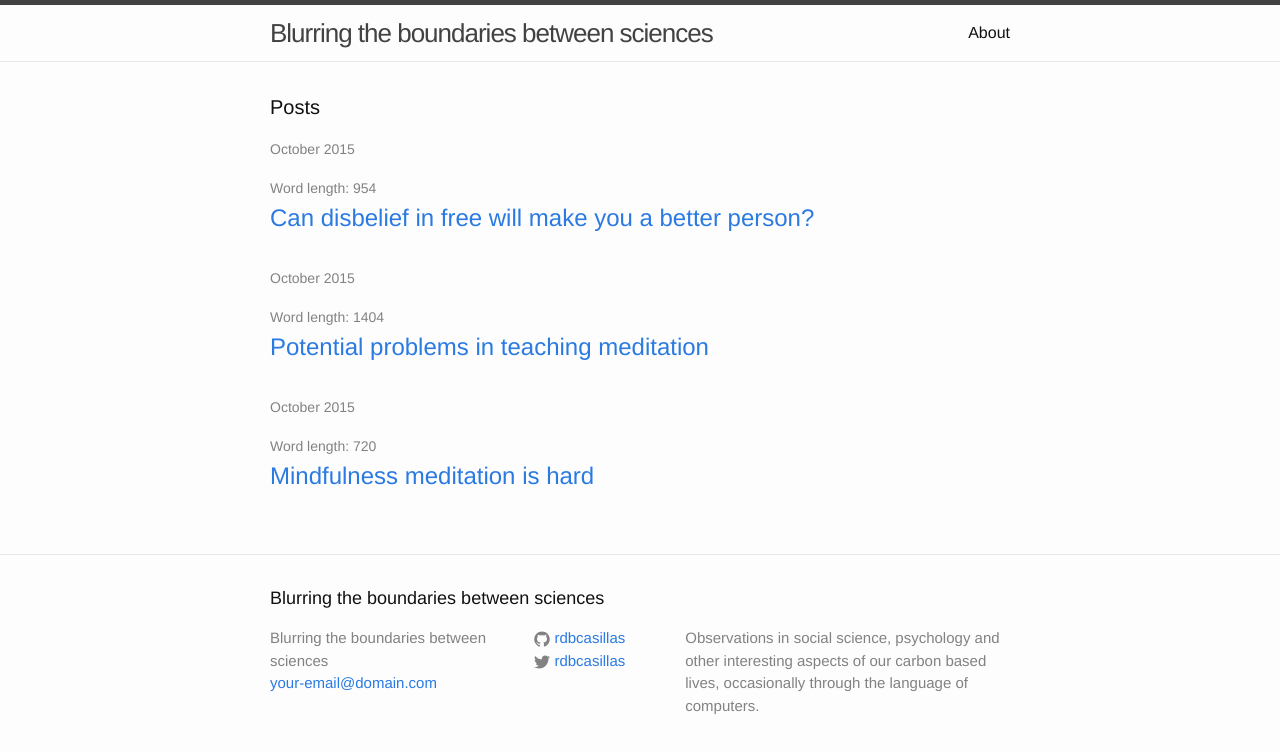
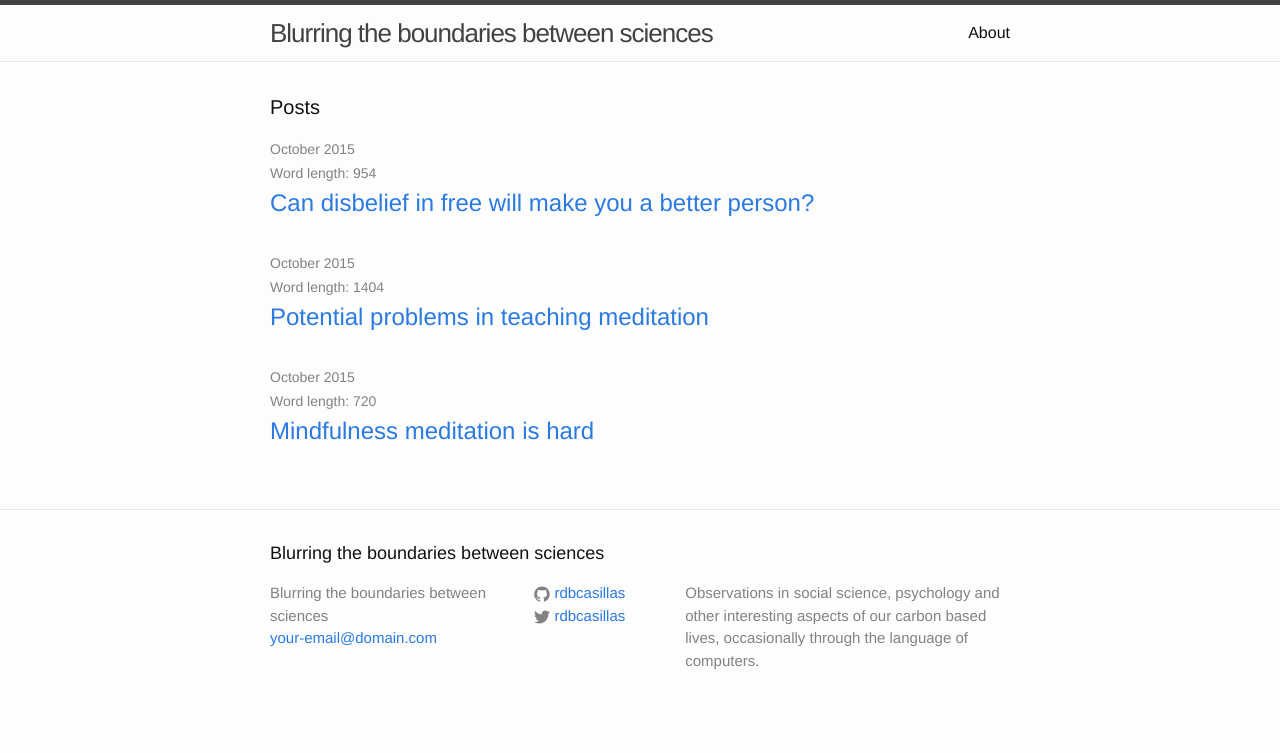
Before and after one commit to rdbcasillas/rdbcasillas.github.io, a Jekyll site: the page built from index.html, in a window 1280 px wide. Shown: the top 753 px of the page. Built offline with Jekyll 4.4.1, drawn with Linux system fonts in a browser that asks for light colours; Markdown is read by kramdown in place of the engine named in the settings.

Commit message:
formatting changes

```diff
--- a/_layouts/post.html
+++ b/_layouts/post.html
@@ -5,8 +5,6 @@
 
   <header class="post-header">
     <h1 class="post-title">{{ page.title }}</h1>
-    <p class="post-meta">{{ page.content | number_of_words }}{% if page.author %} • {{ page.author }}{% endif %}{% if page.meta %} • {{ page.meta }}{% endif %}</p>
-    <p class="post-meta">{{page.date | date: %B %Y }}</p>
   </header>
 
   <article class="post-content">
--- a/index.html
+++ b/index.html
@@ -9,8 +9,7 @@
   <ul class="post-list">
     {% for post in site.posts %}
       <li>
-        <span class="post-meta"> {{ post.date | date: "%B  %Y" }}</span>
-        <p></p>
+      <span class="post-meta"> {{ post.date | date: "%B  %Y" }}</span><br>
         <span class="post-meta">Word length: {{ post.content | number_of_words }}</span>
         <h2>
           <a class="post-link" href="{{ post.url | prepend: site.baseurl }}">{{ post.title }}</a>
```
